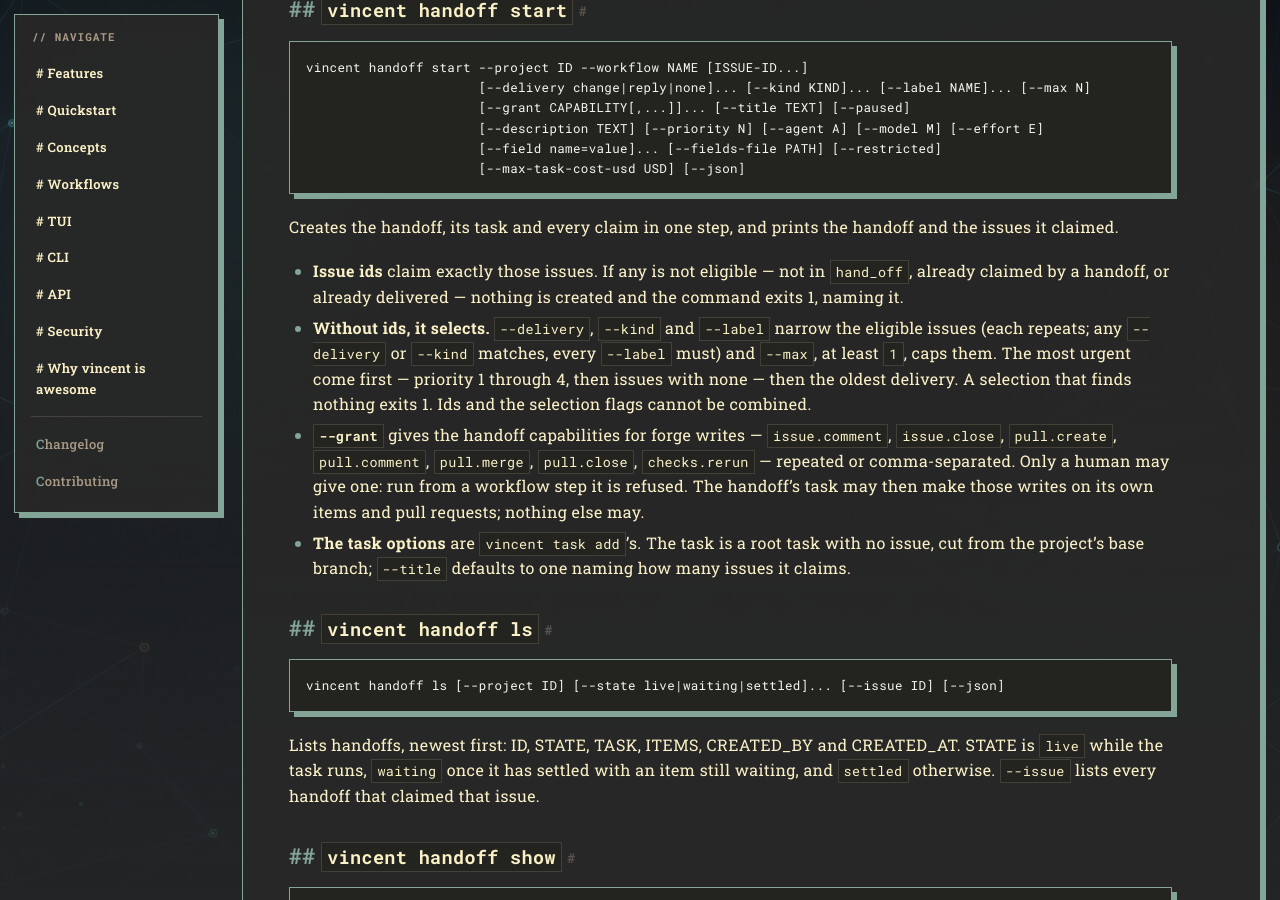
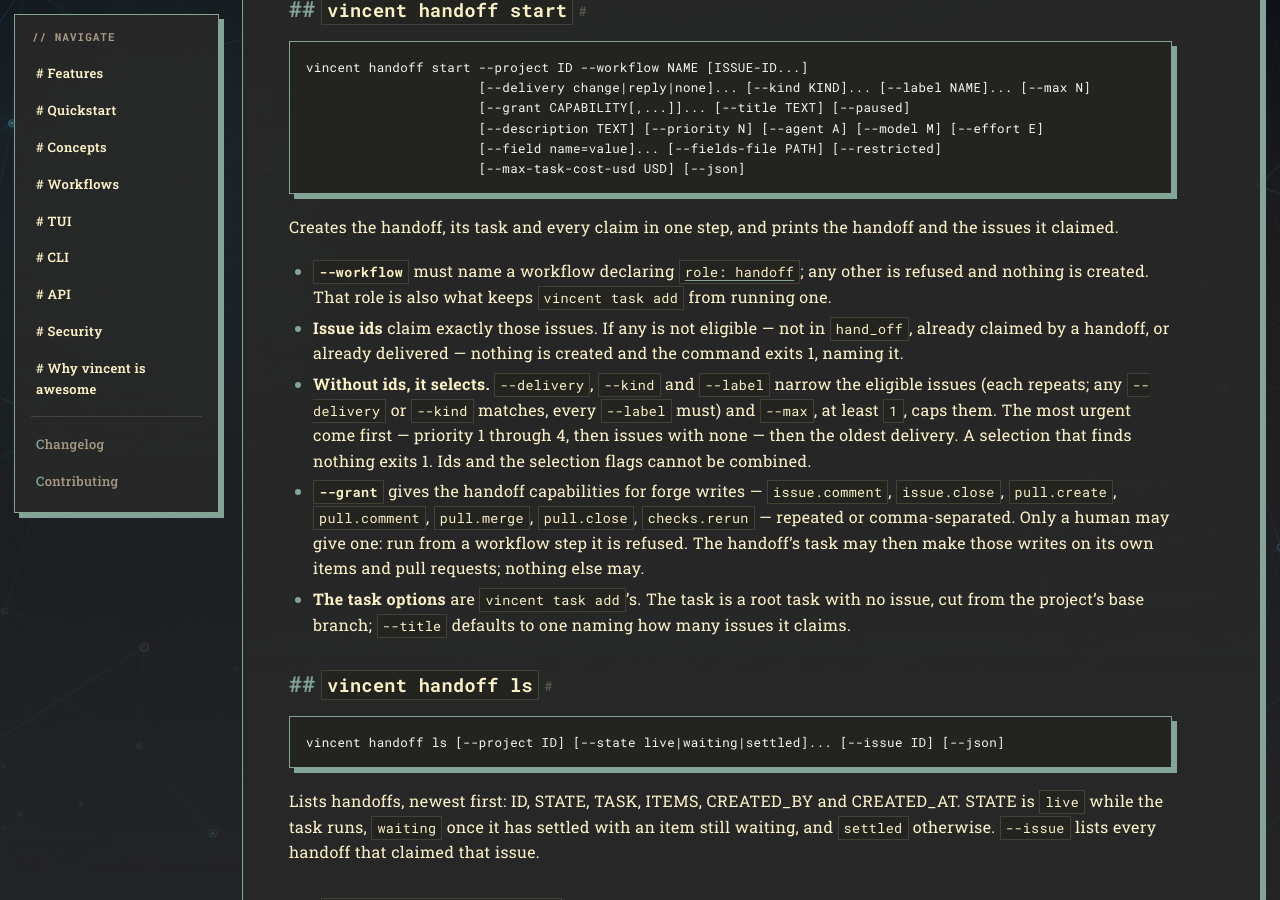
Before and after one commit to lezli01/vincent, a Jekyll site: the page built from docs/reference/cli.md, in a window 1280 px wide and 900 px high, scrolled down 70164 px. Built offline with Jekyll 4.4.1, drawn with Linux system fonts in a browser that asks for light colours; our own code applies the rules of GitHub Pages for plain Markdown files.

Commit message:
docs: list role on registry entries and handoff start's role rule

```diff
--- a/docs/reference/cli.md
+++ b/docs/reference/cli.md
@@ -3283,6 +3283,9 @@
 Creates the handoff, its task and every claim in one step, and prints the
 handoff and the issues it claimed.
 
+- **`--workflow`** must name a workflow declaring
+  [`role: handoff`](workflow-schema.md#role); any other is refused and nothing
+  is created. That role is also what keeps `vincent task add` from running one.
 - **Issue ids** claim exactly those issues. If any is not eligible — not in
   `hand_off`, already claimed by a handoff, or already delivered — nothing is
   created and the command exits 1, naming it.
```
Also changed, not shown: docs/reference/api.md (+1 -1 lines).
